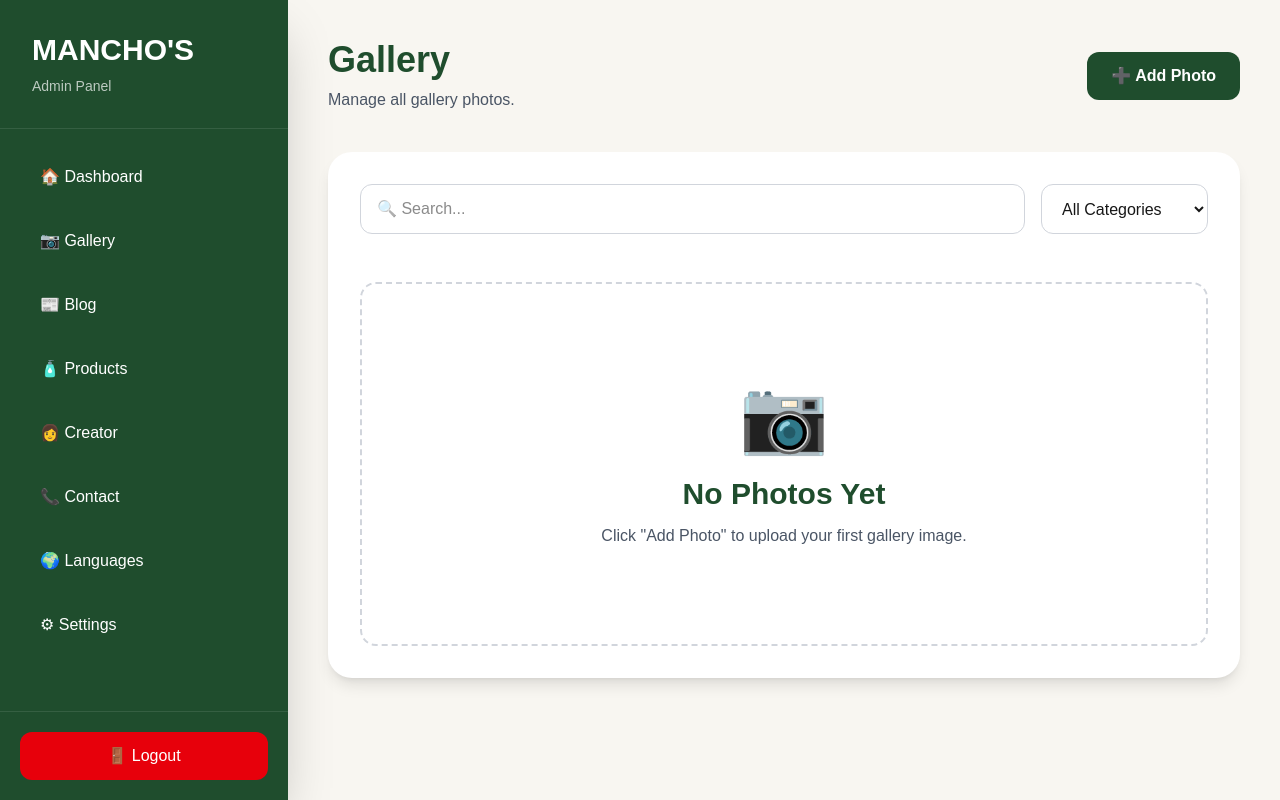
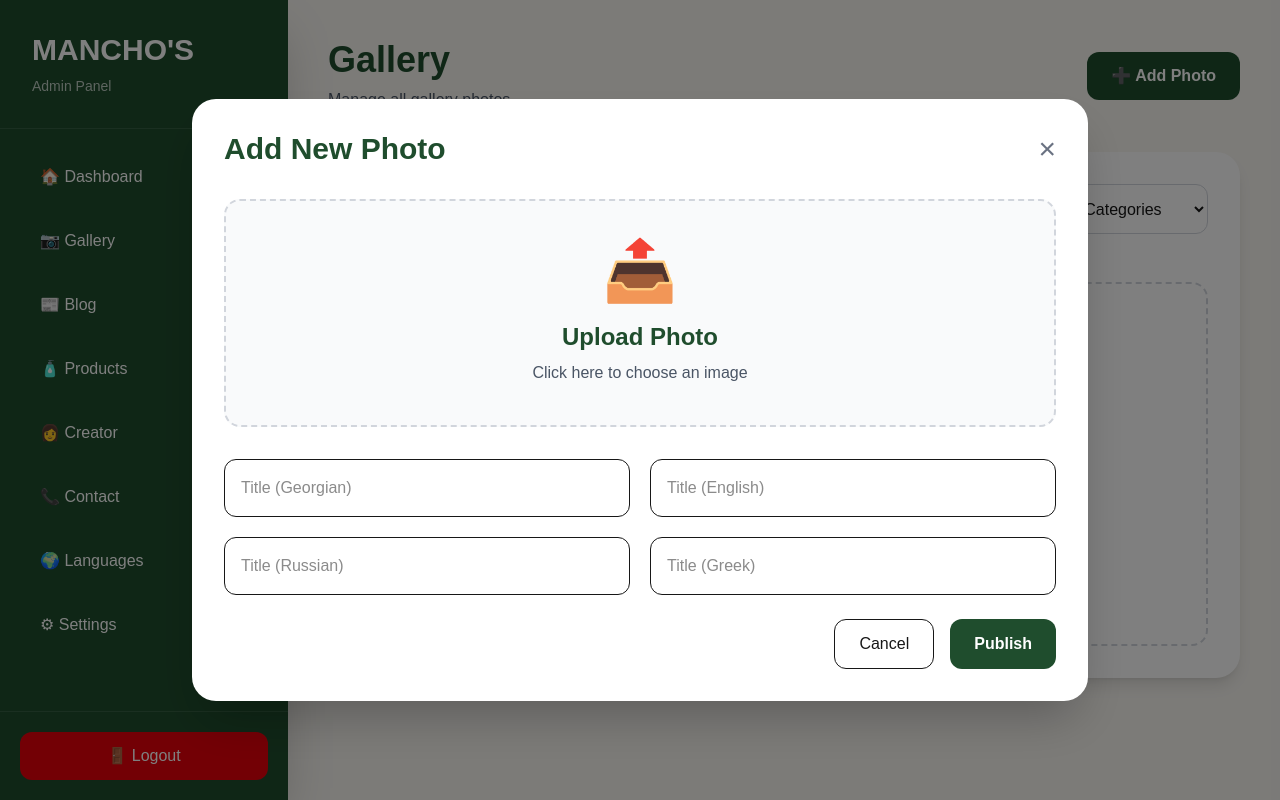
Before and after one commit to Mancho1965/manchosmalamo, a Next.js app: page /admin/gallery in a window 1280 px wide. Both pictures are taken after a click on the button "➕ Add Photo". Built offline with nearby package versions, Linux system fonts and the light colour scheme; no server answers.

Commit message:
gallery modal fix

```diff
--- a/app/admin/gallery/page.tsx
+++ b/app/admin/gallery/page.tsx
@@ -1,9 +1,15 @@
+"use client";
+
+import { useState } from "react";
+import GalleryModal from "@/components/admin/GalleryModal";
+
 export default function GalleryPage() {
+  const [openModal, setOpenModal] = useState(false);
+
   return (
+    <>
       <div>
-
         <div className="flex items-center justify-between">
-
           <div>
             <h1 className="text-4xl font-bold text-[#1f4d2d]">
               Gallery
@@ -14,16 +20,19 @@ export default function GalleryPage() {
             </p>
           </div>
 
-        <button className="rounded-xl bg-[#1f4d2d] px-6 py-3 font-semibold text-white transition hover:bg-[#173b24]">
+          <button
+            onClick={() => {
+              alert("CLICK");
+              setOpenModal(true);
+            }}
+            className="rounded-xl bg-[#1f4d2d] px-6 py-3 font-semibold text-white transition hover:bg-[#173b24]"
+          >
             ➕ Add Photo
           </button>
-
         </div>
 
         <div className="mt-10 rounded-3xl bg-white p-8 shadow-lg">
-
           <div className="flex flex-wrap gap-4">
-
             <input
               type="text"
               placeholder="🔍 Search..."
@@ -40,14 +49,10 @@ export default function GalleryPage() {
               <option>Scabies</option>
               <option>Fungus</option>
             </select>
-
           </div>
 
           <div className="mt-12 rounded-2xl border-2 border-dashed border-gray-300 py-24 text-center">
-
-          <div className="text-7xl">
-            📷
-          </div>
+            <div className="text-7xl">📷</div>
 
             <h2 className="mt-6 text-3xl font-bold text-[#1f4d2d]">
               No Photos Yet
@@ -56,11 +61,14 @@ export default function GalleryPage() {
             <p className="mt-3 text-gray-600">
               Click "Add Photo" to upload your first gallery image.
             </p>
-
+          </div>
+        </div>
       </div>
 
-      </div>
-
-    </div>
+      <GalleryModal
+        open={openModal}
+        onClose={() => setOpenModal(false)}
+      />
+    </>
   );
 }
--- /dev/null
+++ b/components/admin/GalleryModal.tsx
@@ -0,0 +1,140 @@
+"use client";
+
+import { useState } from "react";
+import GalleryUpload from "./GalleryUpload";
+import { createGalleryItem } from "@/lib/galleryService";
+
+type Props = {
+  open: boolean;
+  onClose: () => void;
+};
+
+export default function GalleryModal({
+  open,
+  onClose,
+}: Props) {
+  const [file, setFile] = useState<File | null>(null);
+
+  const [titleKa, setTitleKa] = useState("");
+  const [titleEn, setTitleEn] = useState("");
+  const [titleRu, setTitleRu] = useState("");
+  const [titleEl, setTitleEl] = useState("");
+
+  const [loading, setLoading] = useState(false);
+
+  if (!open) return null;
+
+  async function handlePublish() {
+    if (!file) {
+      alert("Choose photo");
+      return;
+    }
+
+    try {
+      setLoading(true);
+
+      await createGalleryItem({
+        file,
+        category: "general",
+        title_ka: titleKa,
+        title_en: titleEn,
+        title_ru: titleRu,
+        title_el: titleEl,
+      });
+
+      alert("Photo published!");
+
+      onClose();
+
+    } catch (err) {
+      console.error(err);
+      alert("Publish failed");
+    } finally {
+      setLoading(false);
+    }
+  }
+
+  return (
+    <div className="fixed inset-0 z-50 flex items-center justify-center bg-black/50 p-6">
+
+      <div className="w-full max-w-4xl rounded-3xl bg-white p-8 shadow-2xl">
+
+        <div className="flex items-center justify-between">
+
+          <h2 className="text-3xl font-bold text-[#1f4d2d]">
+            Add New Photo
+          </h2>
+
+          <button
+            onClick={onClose}
+            className="text-3xl text-gray-500 hover:text-red-600"
+          >
+            ×
+          </button>
+
+        </div>
+
+        <div className="mt-8">
+
+          <GalleryUpload
+            onFileSelect={(file) => setFile(file)}
+          />
+
+        </div>
+
+        <div className="mt-8 grid gap-5 md:grid-cols-2">
+
+          <input
+            value={titleKa}
+            onChange={(e) => setTitleKa(e.target.value)}
+            placeholder="Title (Georgian)"
+            className="rounded-xl border p-4"
+          />
+
+          <input
+            value={titleEn}
+            onChange={(e) => setTitleEn(e.target.value)}
+            placeholder="Title (English)"
+            className="rounded-xl border p-4"
+          />
+
+          <input
+            value={titleRu}
+            onChange={(e) => setTitleRu(e.target.value)}
+            placeholder="Title (Russian)"
+            className="rounded-xl border p-4"
+          />
+
+          <input
+            value={titleEl}
+            onChange={(e) => setTitleEl(e.target.value)}
+            placeholder="Title (Greek)"
+            className="rounded-xl border p-4"
+          />
+
+        </div>
+
+        <div className="mt-6 flex justify-end gap-4">
+
+          <button
+            onClick={onClose}
+            className="rounded-xl border px-6 py-3"
+          >
+            Cancel
+          </button>
+
+          <button
+            onClick={handlePublish}
+            disabled={loading}
+            className="rounded-xl bg-[#1f4d2d] px-6 py-3 font-semibold text-white"
+          >
+            {loading ? "Publishing..." : "Publish"}
+          </button>
+
+        </div>
+
+      </div>
+
+    </div>
+  );
+}
--- /dev/null
+++ b/components/admin/GalleryUpload.tsx
@@ -0,0 +1,63 @@
+"use client";
+
+import { useRef, useState } from "react";
+
+type Props = {
+  onFileSelect: (file: File) => void;
+};
+
+export default function GalleryUpload({
+  onFileSelect,
+}: Props) {
+  const inputRef = useRef<HTMLInputElement>(null);
+
+  const [preview, setPreview] = useState<string | null>(null);
+
+  const handleFile = (file: File) => {
+    setPreview(URL.createObjectURL(file));
+    onFileSelect(file);
+  };
+
+  return (
+    <div>
+      <input
+        ref={inputRef}
+        type="file"
+        hidden
+        accept="image/*"
+        onChange={(e) => {
+          const file = e.target.files?.[0];
+
+          if (!file) return;
+
+          handleFile(file);
+        }}
+      />
+
+      <div
+        onClick={() => inputRef.current?.click()}
+        className="cursor-pointer rounded-2xl border-2 border-dashed border-gray-300 bg-gray-50 p-10 text-center hover:border-[#1f4d2d]"
+      >
+        {preview ? (
+          <img
+            src={preview}
+            alt="Preview"
+            className="mx-auto max-h-72 rounded-xl"
+          />
+        ) : (
+          <>
+            <div className="text-6xl">📤</div>
+
+            <h3 className="mt-5 text-2xl font-bold text-[#1f4d2d]">
+              Upload Photo
+            </h3>
+
+            <p className="mt-2 text-gray-600">
+              Click here to choose an image
+            </p>
+          </>
+        )}
+      </div>
+    </div>
+  );
+}
--- /dev/null
+++ b/lib/galleryDatabase.ts
@@ -0,0 +1,27 @@
+import { supabase } from "./supabase";
+
+type GalleryData = {
+  image: string;
+  category: string;
+  title_ka: string;
+  title_en: string;
+  title_ru: string;
+  title_el: string;
+};
+
+export async function saveGalleryItem(data: GalleryData) {
+  const { error } = await supabase
+    .from("gallery")
+    .insert([
+      {
+        image: data.image,
+        category: data.category,
+        title_ka: data.title_ka,
+        title_en: data.title_en,
+        title_ru: data.title_ru,
+        title_el: data.title_el,
+      },
+    ]);
+
+  if (error) throw error;
+}
--- /dev/null
+++ b/lib/galleryService.ts
@@ -0,0 +1,26 @@
+import { uploadGalleryImage } from "./galleryUpload";
+import { saveGalleryItem } from "./galleryDatabase";
+
+type GalleryData = {
+  file: File;
+  category: string;
+  title_ka: string;
+  title_en: string;
+  title_ru: string;
+  title_el: string;
+};
+
+export async function createGalleryItem(data: GalleryData) {
+  const image = await uploadGalleryImage(data.file);
+
+  await saveGalleryItem({
+    image,
+    category: data.category,
+    title_ka: data.title_ka,
+    title_en: data.title_en,
+    title_ru: data.title_ru,
+    title_el: data.title_el,
+  });
+
+  return image;
+}
--- /dev/null
+++ b/lib/galleryUpload.ts
@@ -0,0 +1,19 @@
+import { supabase } from "./supabase";
+
+export async function uploadGalleryImage(file: File) {
+  const fileName = `${Date.now()}-${file.name}`;
+
+  const { error } = await supabase.storage
+    .from("gallery")
+    .upload(fileName, file);
+
+  if (error) throw error;
+
+  const {
+    data: { publicUrl },
+  } = supabase.storage
+    .from("gallery")
+    .getPublicUrl(fileName);
+
+  return publicUrl;
+}
--- /dev/null
+++ b/lib/supabase.ts
@@ -0,0 +1,10 @@
+import { createClient } from "@supabase/supabase-js";
+
+const supabaseUrl = process.env.NEXT_PUBLIC_SUPABASE_URL!;
+const supabasePublishableKey =
+  process.env.NEXT_PUBLIC_SUPABASE_PUBLISHABLE_KEY!;
+
+export const supabase = createClient(
+  supabaseUrl,
+  supabasePublishableKey
+);
--- a/package.json
+++ b/package.json
@@ -9,6 +9,7 @@
     "lint": "eslint"
   },
   "dependencies": {
+    "@supabase/supabase-js": "^2.108.2",
     "next": "16.2.9",
     "react": "19.2.4",
     "react-dom": "19.2.4",
```
Also changed, not shown: components/admin/GalleryFilters.tsx (added), components/admin/GalleryTable.tsx (added), 1 other file (tests, documents, lock files or other folders). Lines whose indentation alone changed are shown as unchanged.
